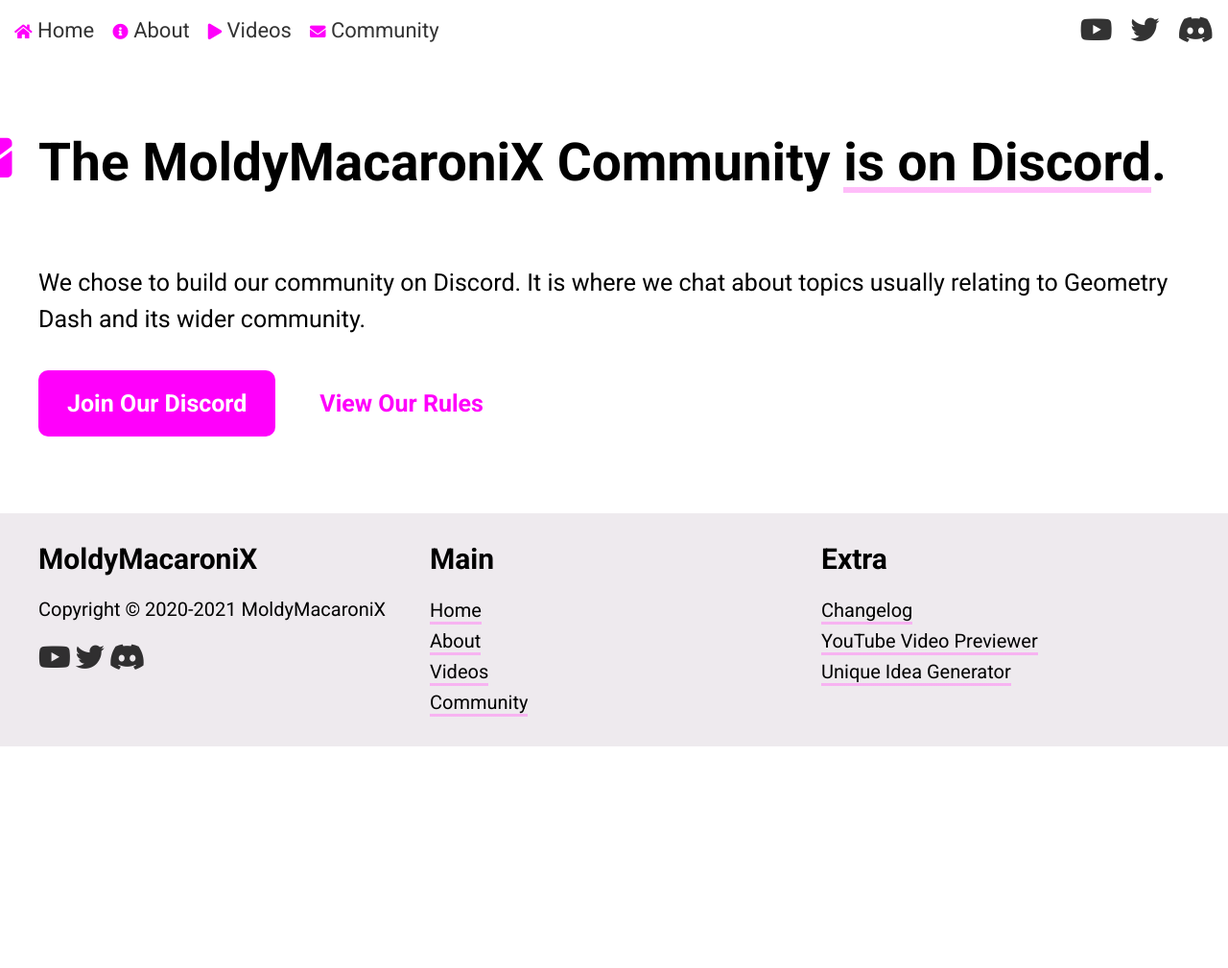
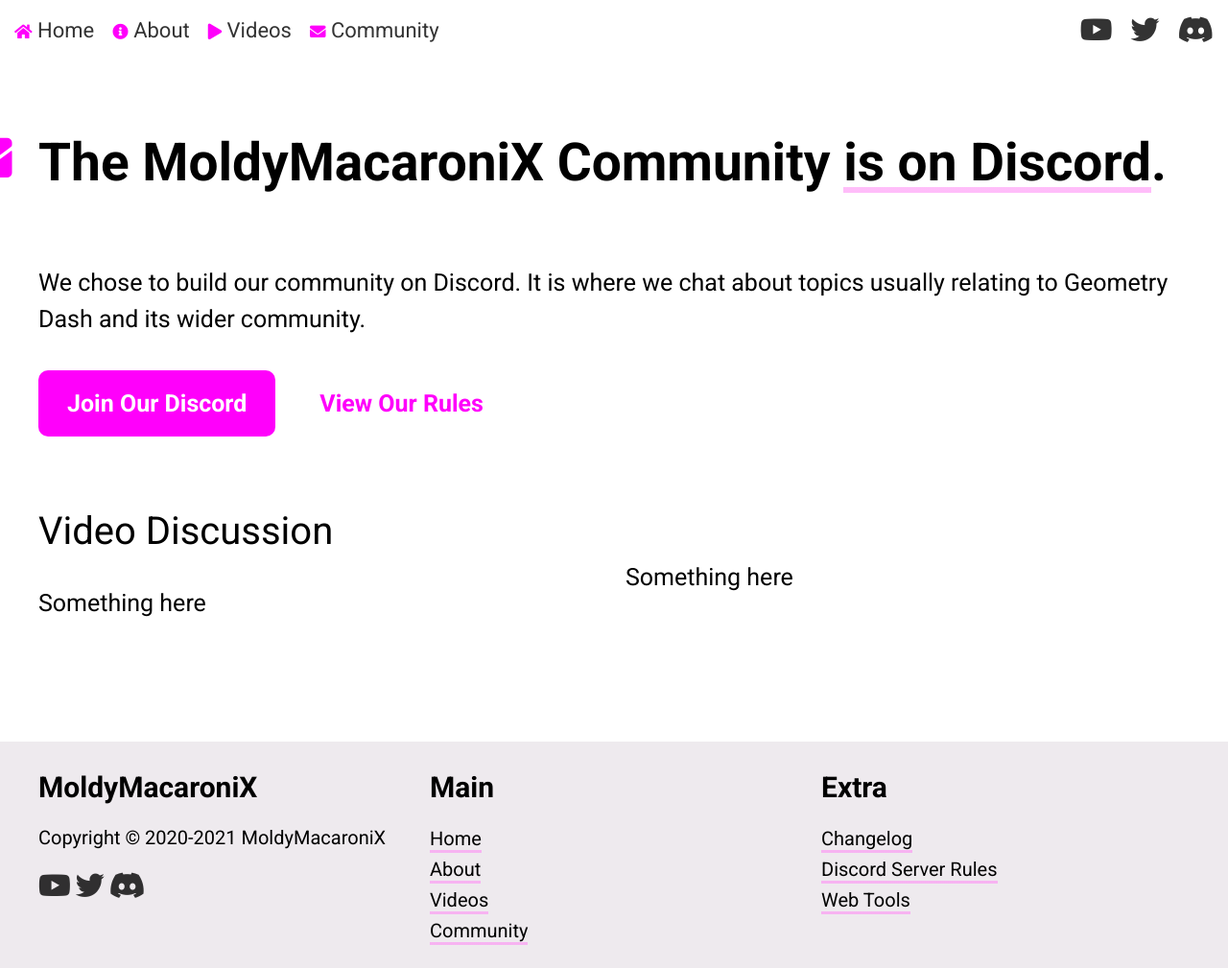
Before and after one commit to MoldyMacaroniX/MoldyMacaroniX-Personal-Website, an Eleventy site: page community.html in a window 1280 px wide. Shown: the whole page at 96% size. Before the commit the page ends 800 px from the top, so only its background shows below. Built offline with nearby package versions, Linux system fonts and the light colour scheme; Eleventy itself is replaced by a stand-in of ours; files that its build step writes are made by us from their sources.

Commit message:
More Progress

```diff
--- a/_includes/default.njk
+++ b/_includes/default.njk
@@ -82,8 +82,8 @@
                     <h1>Extra</h1>
                     <p>
                         <a class="link" href="/changelog/">Changelog</a><br>
-                        <a class="link" href="/tools/youtube-video-previewer/">YouTube Video Previewer</a><br>
-                        <a class="link" href="/tools/unique-idea-generator/">Unique Idea Generator</a>
+                        <a class="link" href="/server/">Discord Server Rules</a><br>
+                        <a class="link" href="/tools/">Web Tools</a>
                     </p>
                 </div>
 
--- a/community.html
+++ b/community.html
@@ -11,3 +11,28 @@
 </p>
 
 <a href="https://discord.gg/PqTUgx6" class="button">Join Our Discord</a> <a href="/server/" class="button2">View Our Rules</a>
+
+
+
+
+<div class="gap"></div>
+
+
+
+
+<div class="twocolumn" style="align-items: center;">
+    <div class="column">
+
+        <h2 style="margin-top: 0;">Video Discussion</h2>
+
+        <p>
+            Something here
+        </p>
+
+    </div>
+    <div class="column">
+
+        <p>Something here</p>
+
+    </div>
+</div>
```
Also changed, not shown: server/index.md (+1 -0 lines).
